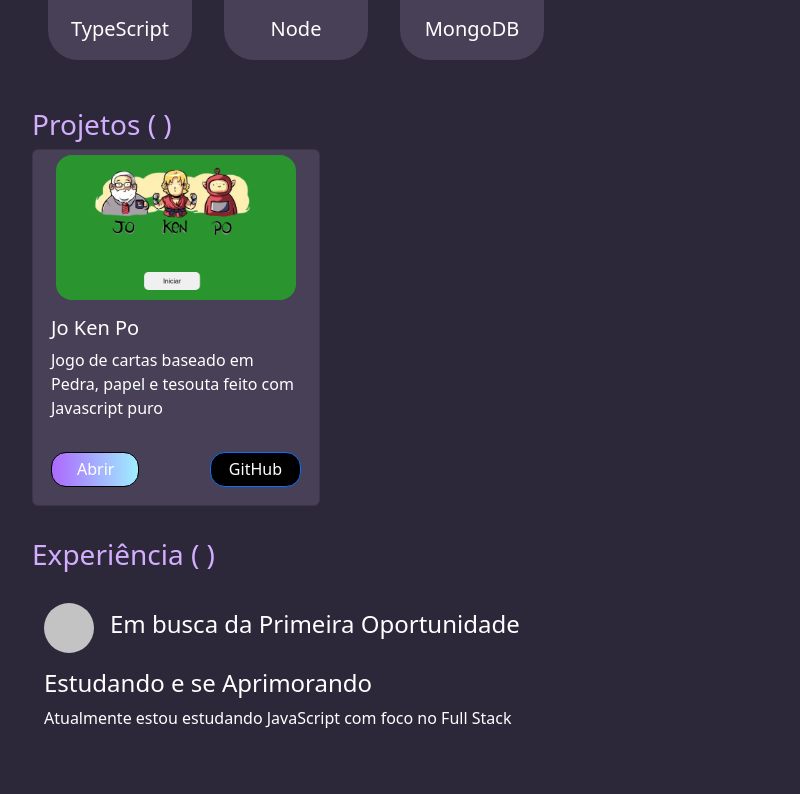
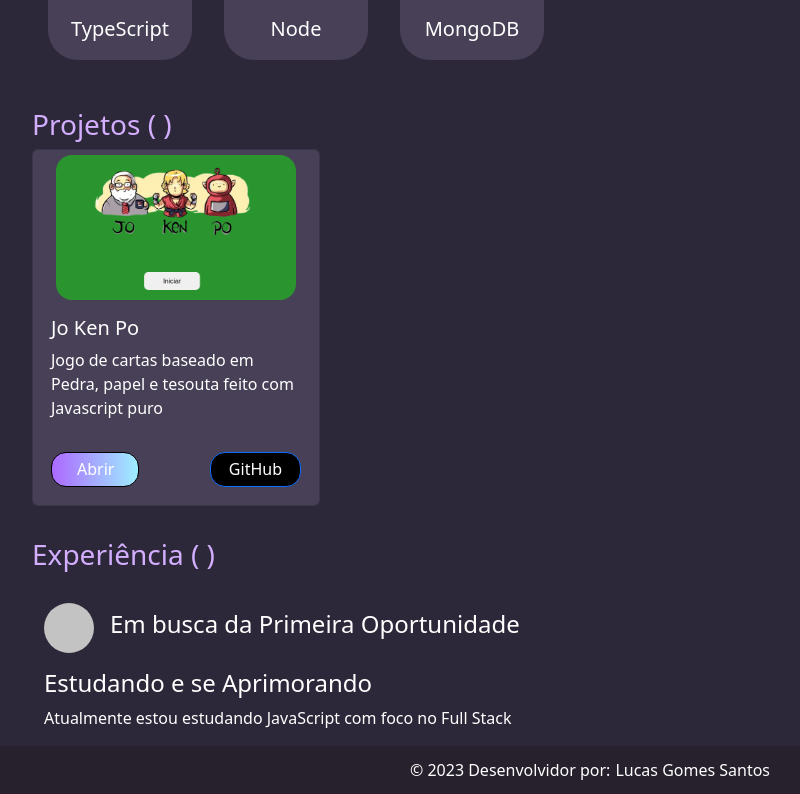
Before and after one commit to lucasb15/meu-portfolio, a React (Create React App) app: page / in a window 1280 px wide. Shown: the part 951-1745 px from the top of the page, without its empty margins (50-850 px from the left). Before the commit the page ends 1697 px from the top, so only its background shows below. Built offline with nearby package versions, Linux system fonts and the light colour scheme.

Commit message:
primeira_versao_terminada

```diff
--- a/src/App.js
+++ b/src/App.js
@@ -4,6 +4,7 @@ import Home from './Components/Home';
 import Sobre from './Components/Sobre';
 import Projetos from './Components/Projetos';
 import Experiencia from './Components/Experiencia';
+import Footer from './Components/Footer';
 
 
 function App() {
@@ -14,6 +15,7 @@ function App() {
       <Sobre />
       <Projetos />
       <Experiencia />
+      <Footer />
     </>
   );
 }
--- a/src/Components/Experiencia/index.js
+++ b/src/Components/Experiencia/index.js
@@ -2,7 +2,7 @@ import Experiencias from "./Experiencias";
 
 export default function Experiencia() {
     return (
-        <div className="container meu_container">
+        <div className="container meu_container" id="experiencia">
             <h3 className="titulo">Experiência ( )</h3>
             <Experiencias />
         </div>
--- /dev/null
+++ b/src/Components/Footer/index.css
@@ -0,0 +1,18 @@
+.minha_footer {
+    display: flex;
+    justify-content: center;
+    align-items: center;
+    height: 3rem;
+    background-color: rgb(39, 32, 45);
+    color: white;
+}
+
+.link_footer {
+    text-decoration: none;
+    color: white;
+    margin-left: 5px;
+}
+
+.link_footer:hover {
+    color: rgb(128, 100, 239);
+}
--- /dev/null
+++ b/src/Components/Footer/index.js
@@ -0,0 +1,10 @@
+import "./index.css"
+
+export default function Footer() {
+    return (
+        <div className="minha_footer">
+            © 2023 Desenvolvidor por:
+            <a href="https://www.linkedin.com/in/lucasb15/" className="link_footer">Lucas Gomes Santos</a>
+        </div>
+    )
+}
--- a/src/Components/NavBar/links.json
+++ b/src/Components/NavBar/links.json
@@ -14,9 +14,5 @@
     {
         "nome": "Experiência",
         "src": "#experiencia"
-    },
-    {
-        "nome": "Contato",
-        "src": "#contato"
     }
 ]
--- a/src/Components/Sobre/index.js
+++ b/src/Components/Sobre/index.js
@@ -3,7 +3,7 @@ import Skills from "./Skills";
 
 export default function Sobre() {
     return (
-        <div id="sobre meu_container">
+        <div id="sobre" className="meu_container">
             <Eu />
             <Skills />
         </div>
```
